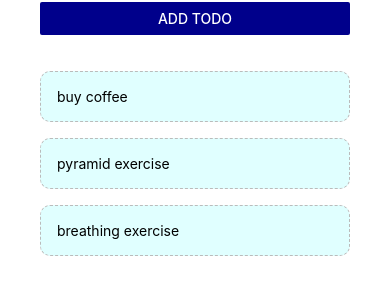
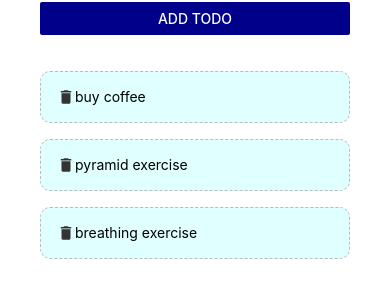
Before and after one commit to Jitgitbit/react-native-exercise-two, a React Native app: screen / in a window 390 px wide. Shown: the part 188-486 px from the top of the page. Built offline with nearby package versions, Linux system fonts and the light colour scheme.

Commit message:
added ICON !

```diff
--- a/components/TodoItem.jsx
+++ b/components/TodoItem.jsx
@@ -1,16 +1,20 @@
 import React from 'react'
 import { View, Text, StyleSheet, TouchableOpacity} from 'react-native'
+import {MaterialIcons} from '@expo/vector-icons'
 
 export default function TodoItem({item, pressHandler}) {    //item passed as props, fn pressHandler as well !
   return (
     <TouchableOpacity onPress={() => pressHandler(item.key)}>
-      <Text style={styles.itemText}>{item.text}</Text>
+      <View style={styles.item}>
+        <MaterialIcons name='delete' size={18} color='#333'/>
+        <Text>{item.text}</Text>
+      </View>
     </TouchableOpacity>
   )
 }
 
 const styles = StyleSheet.create({
-  itemText:{
+  item:{
     padding:16,
     marginTop:16,
     borderColor:'#bbb',
@@ -18,5 +22,6 @@
     borderStyle:'dashed',
     borderRadius:10,
     backgroundColor:'lightcyan',
+    flexDirection:'row',
   }
 })
```
